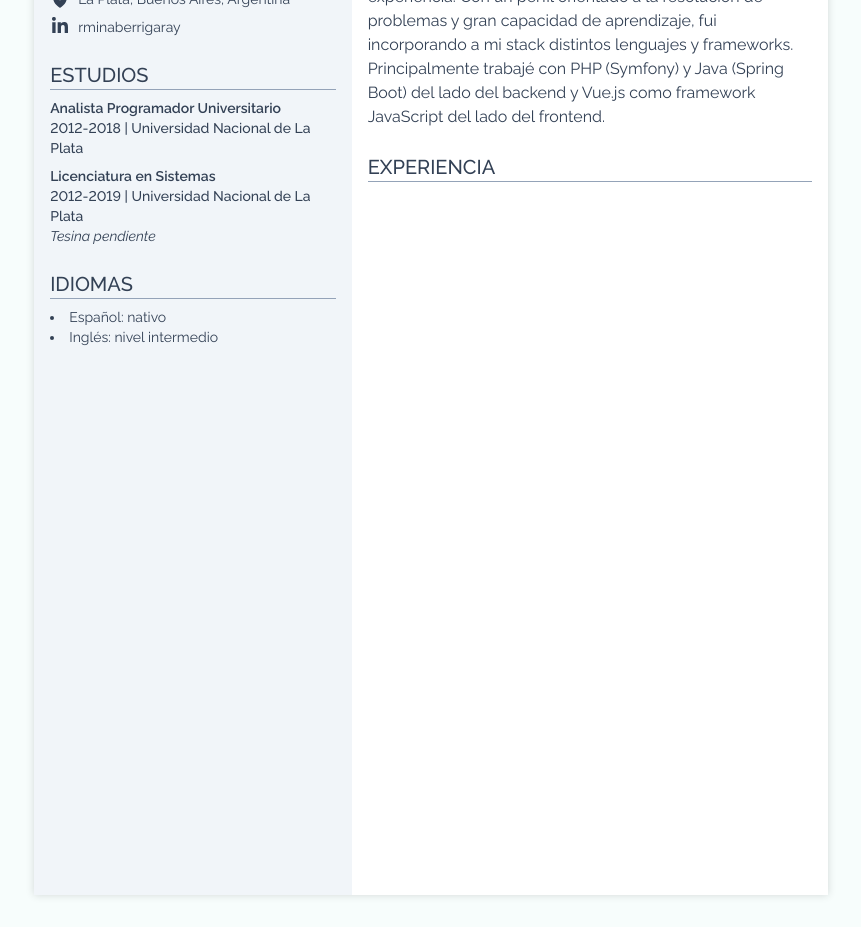
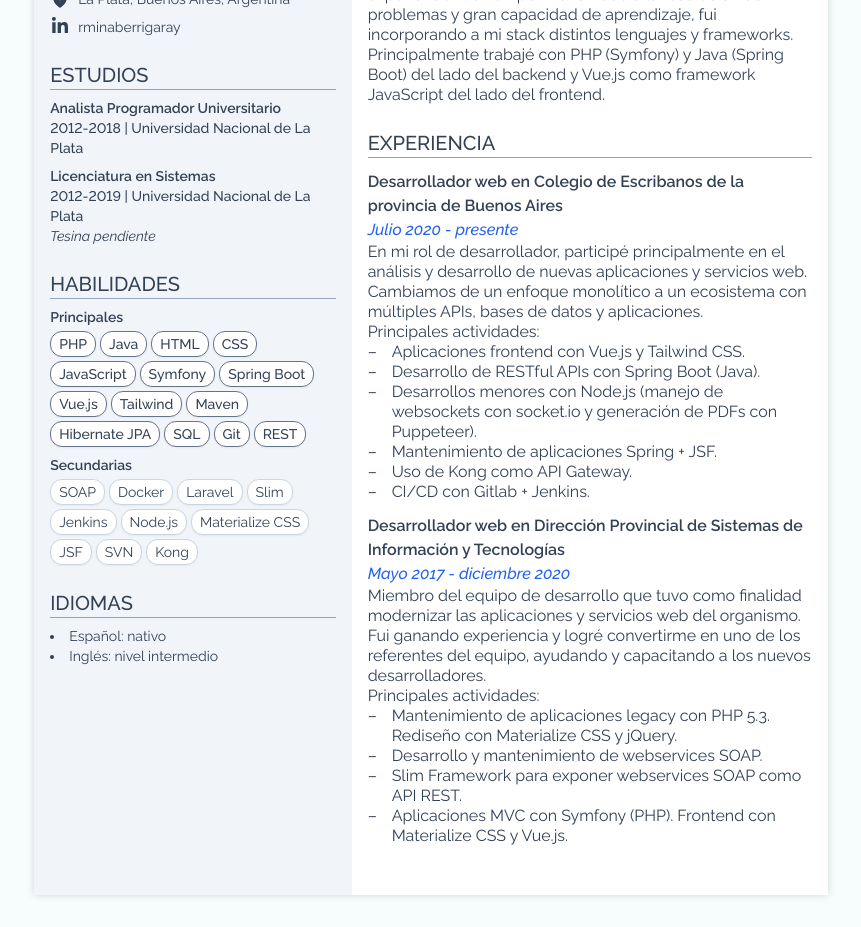
Before and after one commit to rminaberrigaray/resume, a Vue app: page / in a window 1280 px wide. Shown: the part 260-1187 px from the top of the page, without its empty margins (209-1070 px from the left). Built offline with nearby package versions, Linux system fonts and the light colour scheme.

Commit message:
experience + skills

```diff
--- a/src/App.vue
+++ b/src/App.vue
@@ -71,6 +71,49 @@
           </section>
           <section class="space-y-2">
             <h3 class="text-xl font-medium uppercase border-b border-slate-400">
+              Habilidades
+            </h3>
+            <div class="text-sm space-y-1">
+              <div class="font-semibold">
+                Principales
+              </div>
+              <div class="inline-flex flex-wrap gap-1">
+                <span class="px-2 py-0.5 bg-white rounded-xl font-medium text-slate-700 border border-slate-500 shadow-sm">PHP</span>
+                <span class="px-2 py-0.5 bg-white rounded-xl font-medium text-slate-700 border border-slate-500 shadow-sm">Java</span>
+                <span class="px-2 py-0.5 bg-white rounded-xl font-medium text-slate-700 border border-slate-500 shadow-sm">HTML</span>
+                <span class="px-2 py-0.5 bg-white rounded-xl font-medium text-slate-700 border border-slate-500 shadow-sm">CSS</span>
+                <span class="px-2 py-0.5 bg-white rounded-xl font-medium text-slate-700 border border-slate-500 shadow-sm">JavaScript</span>
+                <span class="px-2 py-0.5 bg-white rounded-xl font-medium text-slate-700 border border-slate-500 shadow-sm">Symfony</span>
+                <span class="px-2 py-0.5 bg-white rounded-xl font-medium text-slate-700 border border-slate-500 shadow-sm">Spring Boot</span>
+                <span class="px-2 py-0.5 bg-white rounded-xl font-medium text-slate-700 border border-slate-500 shadow-sm">Vue.js</span>
+                <span class="px-2 py-0.5 bg-white rounded-xl font-medium text-slate-700 border border-slate-500 shadow-sm">Tailwind</span>
+                <span class="px-2 py-0.5 bg-white rounded-xl font-medium text-slate-700 border border-slate-500 shadow-sm">Maven</span>
+                <span class="px-2 py-0.5 bg-white rounded-xl font-medium text-slate-700 border border-slate-500 shadow-sm">Hibernate JPA</span>
+                <span class="px-2 py-0.5 bg-white rounded-xl font-medium text-slate-700 border border-slate-500 shadow-sm">SQL</span>
+                <span class="px-2 py-0.5 bg-white rounded-xl font-medium text-slate-700 border border-slate-500 shadow-sm">Git</span>
+                <span class="px-2 py-0.5 bg-white rounded-xl font-medium text-slate-700 border border-slate-500 shadow-sm">REST</span>
+              </div>
+            </div>
+            <div class="text-sm space-y-1">
+              <div class="font-semibold">
+                Secundarias
+              </div>
+              <div class="inline-flex flex-wrap gap-1">
+                <span class="px-2 py-0.5 border border-slate-300 bg-white shadow-sm rounded-xl">SOAP</span>
+                <span class="px-2 py-0.5 border border-slate-300 bg-white shadow-sm rounded-xl">Docker</span>
+                <span class="px-2 py-0.5 border border-slate-300 bg-white shadow-sm rounded-xl">Laravel</span>
+                <span class="px-2 py-0.5 border border-slate-300 bg-white shadow-sm rounded-xl">Slim</span>
+                <span class="px-2 py-0.5 border border-slate-300 bg-white shadow-sm rounded-xl">Jenkins</span>
+                <span class="px-2 py-0.5 border border-slate-300 bg-white shadow-sm rounded-xl">Node.js</span>
+                <span class="px-2 py-0.5 border border-slate-300 bg-white shadow-sm rounded-xl">Materialize CSS</span>
+                <span class="px-2 py-0.5 border border-slate-300 bg-white shadow-sm rounded-xl">JSF</span>
+                <span class="px-2 py-0.5 border border-slate-300 bg-white shadow-sm rounded-xl">SVN</span>
+                <span class="px-2 py-0.5 border border-slate-300 bg-white shadow-sm rounded-xl">Kong</span>
+              </div>
+            </div>
+          </section>
+          <section class="space-y-2">
+            <h3 class="text-xl font-medium uppercase border-b border-slate-400">
               Idiomas
             </h3>
             <ul class="text-sm list-disc list-inside">
@@ -84,21 +127,78 @@
           </section>
         </div>
         <div class="basis-3/5 px-4 py-3 space-y-6">
-          <section class="space-y-2">
+          <section class="space-y-3">
             <h3 class="text-xl font-medium uppercase border-b border-slate-400">
               Presentación
             </h3>
-            <p class="text-base">
+            <p class="text-base leading-5">
               Desarrollador web full stack Ssr. con más de 5 años de experiencia.
               Con un perfil orientado a la resolución de problemas y gran capacidad de aprendizaje,
               fui incorporando a mi stack distintos lenguajes y frameworks. Principalmente trabajé con PHP (Symfony) y
               Java (Spring Boot) del lado del backend y Vue.js como framework JavaScript del lado del frontend.
             </p>
           </section>
-          <section class="space-y-2">
+          <section class="space-y-3">
             <h3 class="text-xl font-medium uppercase border-b border-slate-400">
               Experiencia
             </h3>
+            <div class="">
+              <div class="text-base font-semibold">Desarrollador web en Colegio de Escribanos de la provincia de Buenos Aires</div>
+              <div class="text-base font-medium italic text-blue-600">Julio 2020 - presente</div>
+              <p class="text-base leading-5">
+                En mi rol de desarrollador, participé principalmente en el análisis y desarrollo de nuevas aplicaciones y servicios web.
+                Cambiamos de un enfoque monolítico a un ecosistema con múltiples APIs, bases de datos y aplicaciones.
+              </p>
+              <p class="text-base leading-5">
+                Principales actividades:
+              </p>
+              <ul class="text-base list-none leading-5 [&>li]:before:content-['\2013'] [&>li]:before:absolute [&>li]:before:left-0 [&>li]:relative [&>li]:pl-6">
+                <li>
+                  Aplicaciones frontend con Vue.js y Tailwind CSS.
+                </li>
+                <li>
+                  Desarrollo de RESTful APIs con Spring Boot (Java).
+                </li>
+                <li>
+                  Desarrollos menores con Node.js (manejo de websockets con socket.io y generación de PDFs con Puppeteer).
+                </li>
+                <li>
+                  Mantenimiento de aplicaciones Spring + JSF.
+                </li>
+                <li>
+                  Uso de Kong como API Gateway.
+                </li>
+                <li>
+                  CI/CD con Gitlab + Jenkins.
+                </li>
+              </ul>
+            </div>
+            <div class="">
+              <div class="text-base font-semibold">Desarrollador web en Dirección Provincial de Sistemas de Información y Tecnologías</div>
+              <div class="text-base font-medium italic text-blue-600">Mayo 2017 - diciembre 2020</div>
+              <p class="text-base leading-5">
+                Miembro del equipo de desarrollo que tuvo como finalidad modernizar las aplicaciones y servicios web del organismo.
+                Fui ganando experiencia y logré convertirme en uno de los referentes del equipo, ayudando y capacitando a los nuevos
+                desarrolladores.
+              </p>
+              <p class="text-base leading-5">
+                Principales actividades:
+              </p>
+              <ul class="text-base list-none leading-5 [&>li]:before:content-['\2013'] [&>li]:before:absolute [&>li]:before:left-0 [&>li]:relative [&>li]:pl-6">
+                <li>
+                  Mantenimiento de aplicaciones legacy con PHP 5.3. Rediseño con Materialize CSS y jQuery.
+                </li>
+                <li>
+                  Desarrollo y mantenimiento de webservices SOAP.
+                </li>
+                <li>
+                  Slim Framework para exponer webservices SOAP como API REST.
+                </li>
+                <li>
+                  Aplicaciones MVC con Symfony (PHP). Frontend con Materialize CSS y Vue.js.
+                </li>
+              </ul>
+            </div>
           </section>
         </div>
       </div>
```
